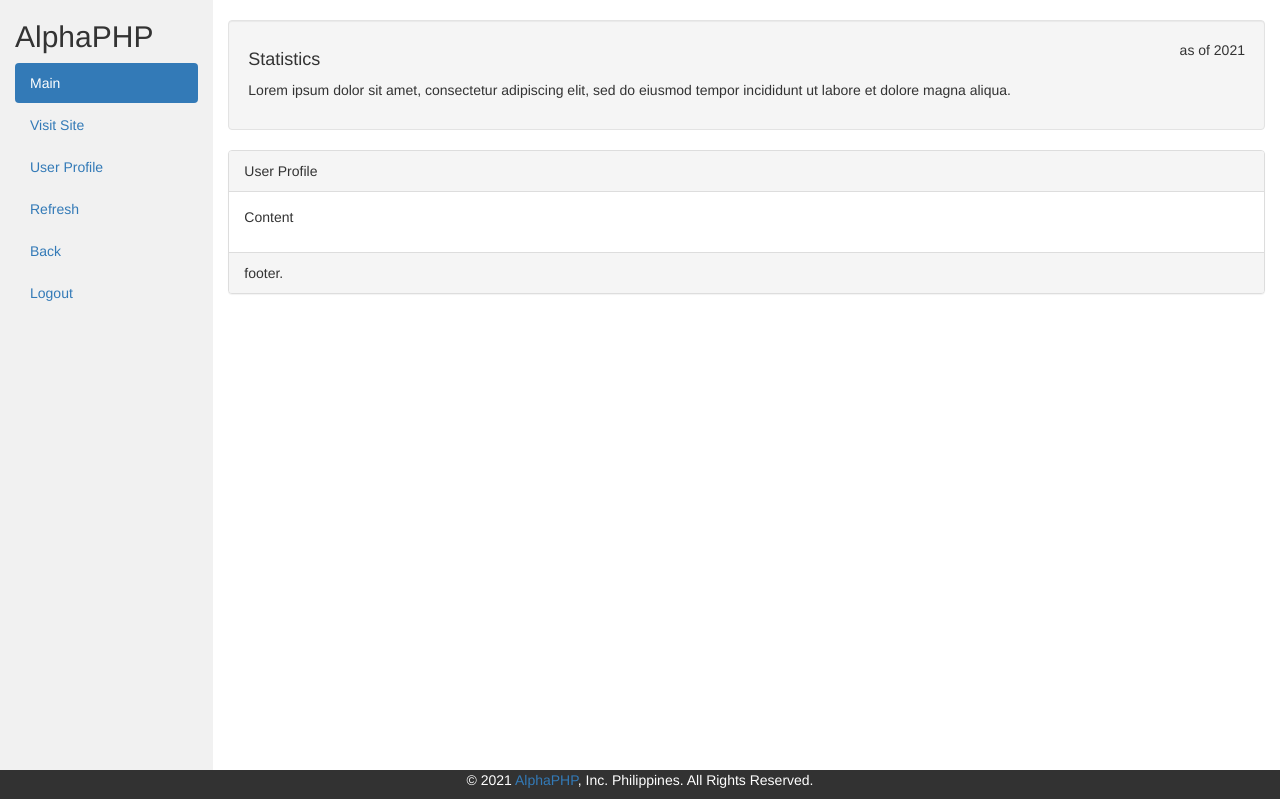
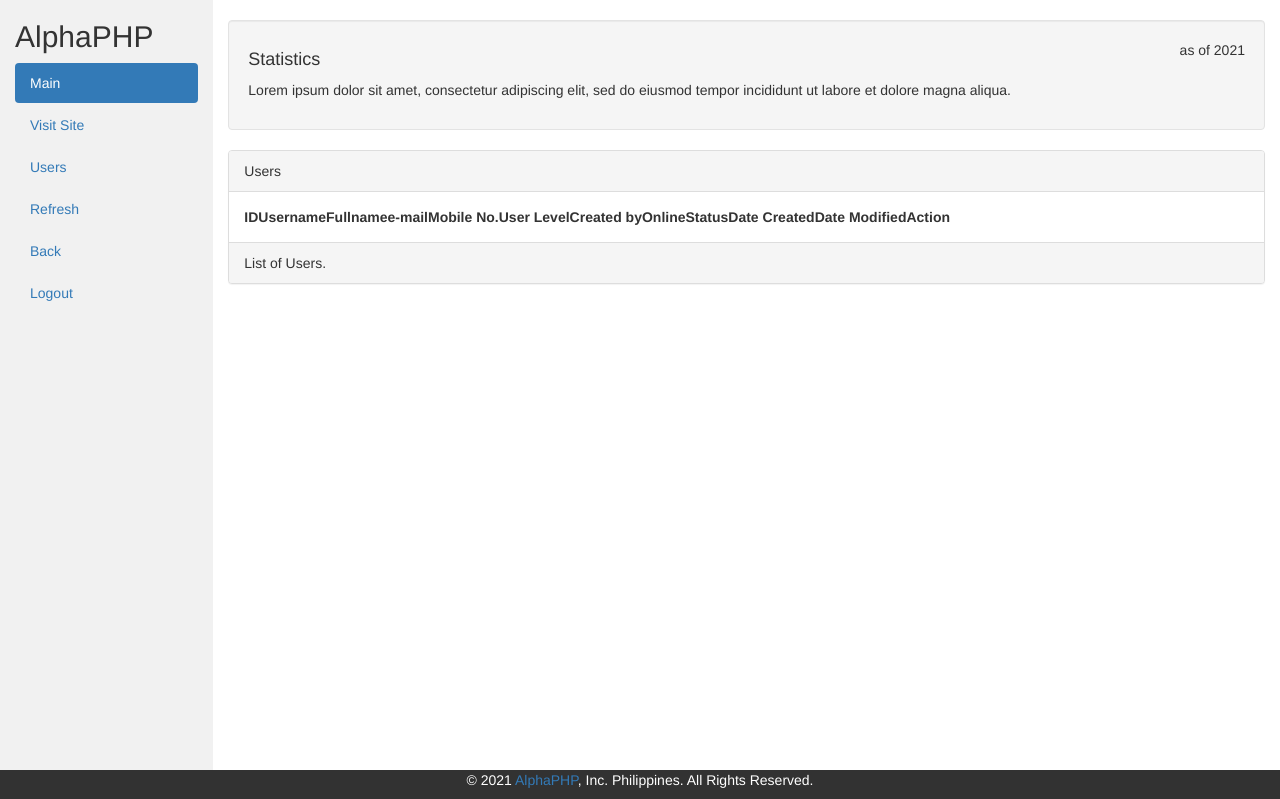
Before and after one commit to ludwigbethnicer/alphaphp, a PHP site: page /duserprof.php in a window 1280 px wide. Shown: the top 799 px of the page. Run offline with PHP 8.4, Linux system fonts and the light colour scheme; the visitor is signed in with stand-in values (Sample User, id 1); lists and menus that the app fills with data are empty; some libraries are stand-ins or nearby versions.

Commit message:
user list

```diff
--- a/page_structure/dash-header.php
+++ b/page_structure/dash-header.php
@@ -24,7 +24,7 @@
 				<ul class="nav nav-pills nav-stacked">
 					<li class="active"><a href="dashadmin.php">Main</a></li>
 					<li><a href="./">Visit Site</a></li>
-					<li><a href="duserprof.php">User Profile</a></li></li>
+					<li><a href="duserprof.php">Users</a></li></li>
 					<li><a href="">Refresh</a></li>
 					<li><a href="javascript:history.back();">Back</a></li>
 					<li><a href="config/logout.php">Logout</a></li>
--- a/page_structure/dash-navibar.php
+++ b/page_structure/dash-navibar.php
@@ -12,7 +12,7 @@
 			<ul class="nav navbar-nav">
 				<li class="active"><a href="dashadmin.php">Main</a></li>
 				<li><a href="./">Visit Site</a></li>
-				<li><a href="duserprof.php">User Profile</a></li>
+				<li><a href="duserprof.php">Users</a></li>
 				<li><a href="">Refresh</a></li>
 				<li><a href="javascript:history.back();">Back</a></li>
 				<li><a href="config/logout.php">Logout</a></li>
--- a/page_structure/dash-userlist.php
+++ b/page_structure/dash-userlist.php
@@ -13,9 +13,26 @@
 ?>
 
 <div class="panel panel-default">
-	<div class="panel-heading">User Profile</div>
+	<div class="panel-heading">Users</div>
 	<div class="panel-body">
-		<p>Content</p>
+		<table>
+			<thead>
+				<tr>
+					<th class="align-middle d-none d-lg-inline">ID</th>
+					<th class="align-middle">Username</th>
+					<th class="align-middle d-none d-lg-inline">Fullname</th>
+					<th class="align-middle d-none d-lg-inline">e-mail</th>
+					<th class="align-middle">Mobile No.</th>
+					<th class="align-middle d-none d-lg-inline">User Level</th>
+					<th class="align-middle d-none d-lg-inline">Created by</th>
+					<th class="align-middle">Online</th>
+					<th class="align-middle">Status</th>
+					<th class="align-middle d-none d-lg-inline">Date Created</th>
+					<th class="align-middle d-none d-lg-inline">Date Modified</th>
+					<th class="align-middle text-right">Action</th>
+				</tr>
+			</thead>
+		</table>
 	</div>
-	<div class="panel-footer">footer.</div>
+	<div class="panel-footer">List of Users.</div>
 </div>
```
